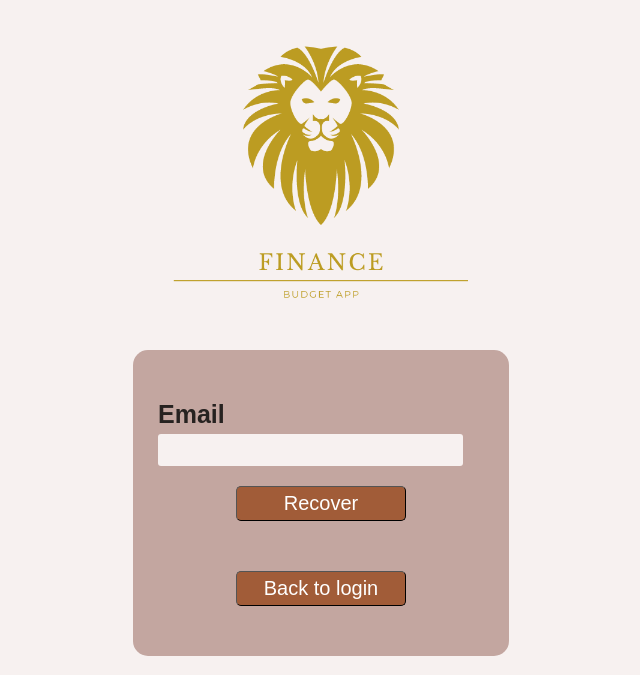
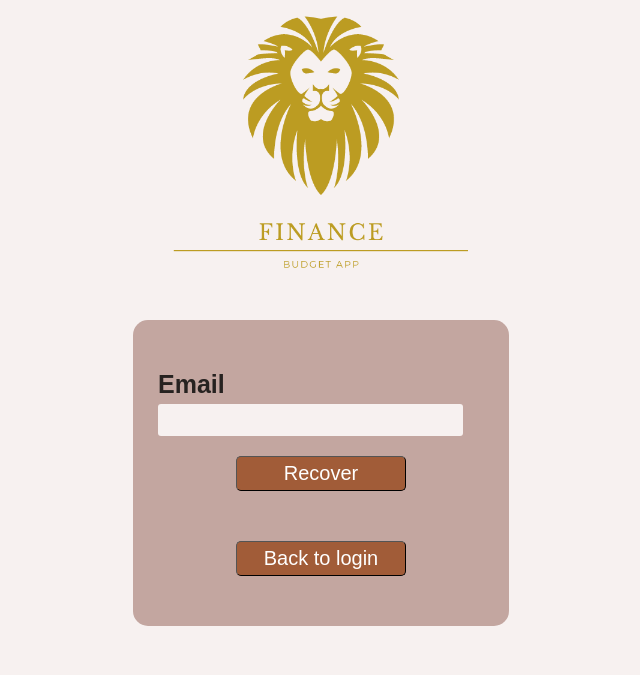
Before and after one commit to hjuivc/APP2000-applikasjonsutvikling-21h-22v, a PHP site: page /forgot-password/forgot-password.php in a window 1280 px wide. Shown: the top 675 px of the page, without its empty margins (319-959 px from the left). Run offline with PHP 8.4, Linux system fonts and the light colour scheme.

Commit message:
Update forgot-password.php
Lite endring så footer ble riktig.

```diff
--- a/forgot-password/forgot-password.php
+++ b/forgot-password/forgot-password.php
@@ -8,7 +8,7 @@
     <title>Forgot password</title>
   </head>
   <body>
-    <header class="block" style="margin-top: 30px;">
+    <header class="block">
       <!-- <h1 class="myTextFont">Finance Budget App</h1> -->
       <img src="../pictures/logo.png" alt="logo" width="300" height="300" />
     </header>
```
